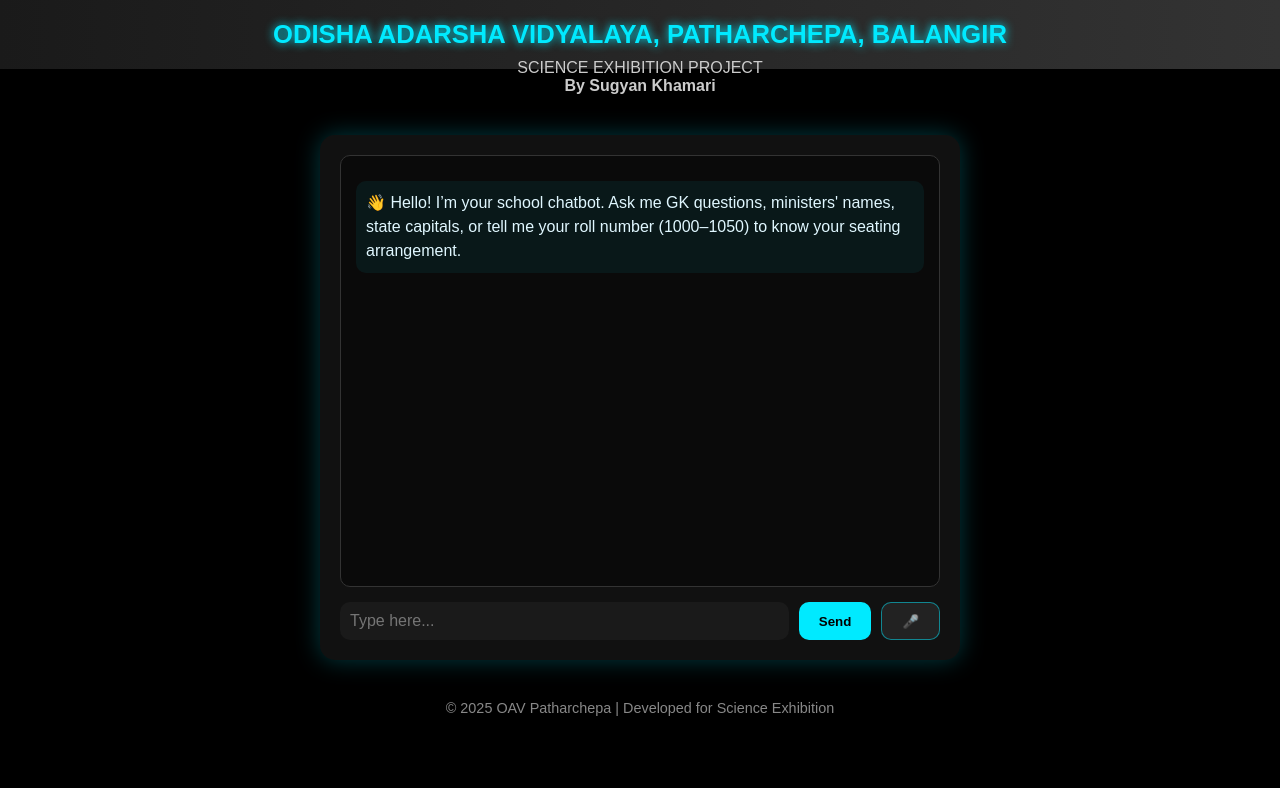
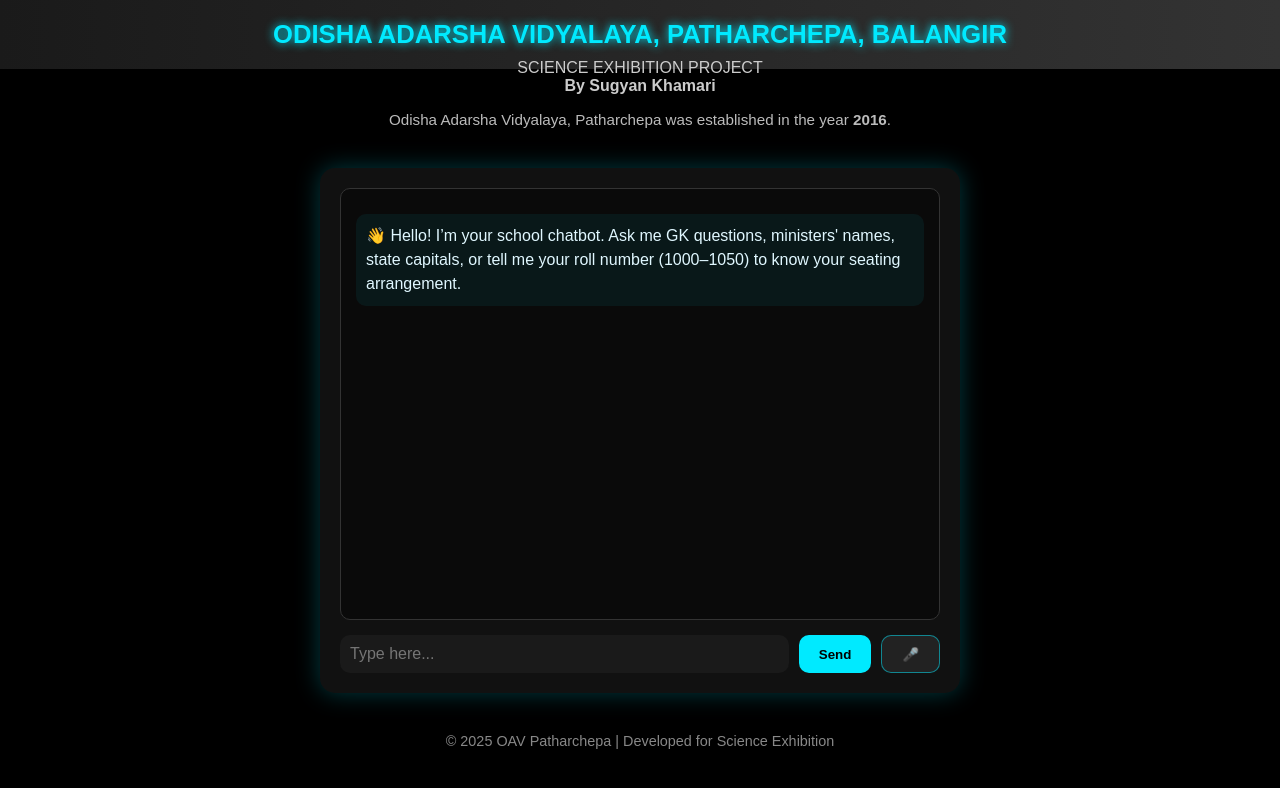
Before and after one commit to Redox67/OAV-chatbot, a plain HTML site: page index.html in a window 1280 px wide. Drawn offline with Linux system fonts and the light colour scheme.

Commit message:
Add files via upload

```diff
--- a/index.html
+++ b/index.html
@@ -29,6 +29,13 @@
         margin-top: -10px;
         font-size: 1em;
         color: #ccc;
+    }
+
+    .school-info {
+        text-align: center;
+        margin-top: 5px;
+        color: #bbbbbb;
+        font-size: 0.95em;
     }
 
     .chat-container {
@@ -123,6 +130,10 @@
 <p class="project-info">
     SCIENCE EXHIBITION PROJECT<br>
     <strong>By Sugyan Khamari</strong>
+</p>
+
+<p class="school-info">
+    Odisha Adarsha Vidyalaya, Patharchepa was established in the year <strong>2016</strong>.
 </p>
 
 <div class="chat-container">
@@ -223,7 +234,10 @@ const answers = {
 "principal": "The Principal of OAV Patharchepa is Mr. K. Jhankar.",
 "students": "There are about 500 students in OAV Patharchepa.",
 "states": "India has 28 states and 8 Union Territories.",
-"how many countries": "India is one country 😊."
+"how many countries": "India is one country 😊.",
+
+"academic incharge": "The Academic In-Charge of OAV Patharchepa is B. R. Karmi.",
+"exam incharge": "The Exam In-Charge of OAV Patharchepa is Alibha Deep."
 };
 
 /* ---------------------------------
```
